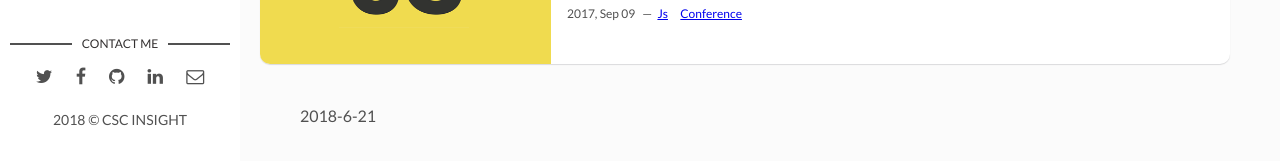
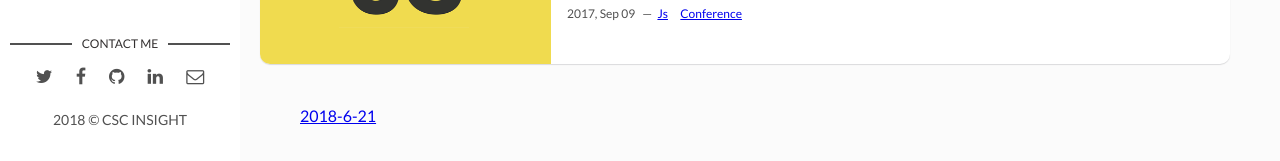
Before and after one commit to Marshalord/CSC005, a Jekyll site: the page built from index.html, in a window 1280 px wide and 900 px high, scrolled down 2092 px. Shown: the part 736-897 px from the top of the window. Built offline with Jekyll 4.4.1, drawn with Linux system fonts in a browser that asks for light colours; the list of posts is cut into pages by our own code.

Commit message:
First pages commit

```diff
--- a/_includes/pagination.html
+++ b/_includes/pagination.html
@@ -11,7 +11,7 @@
 <div class="container">
   <nav class="pagination" role="pagination">
     <ul>
-      <p><span class="page-number" href="{{site.selfurl}}passed/"><script>document.write(GetDateStr(-1));</script></span></p>
+      <p><span class="page-number"><a  href="{{site.selfurl}}passed/"><script>document.write(GetDateStr(-1));</script></a></span></p>
     </ul>
   </nav>
 </div>
```
